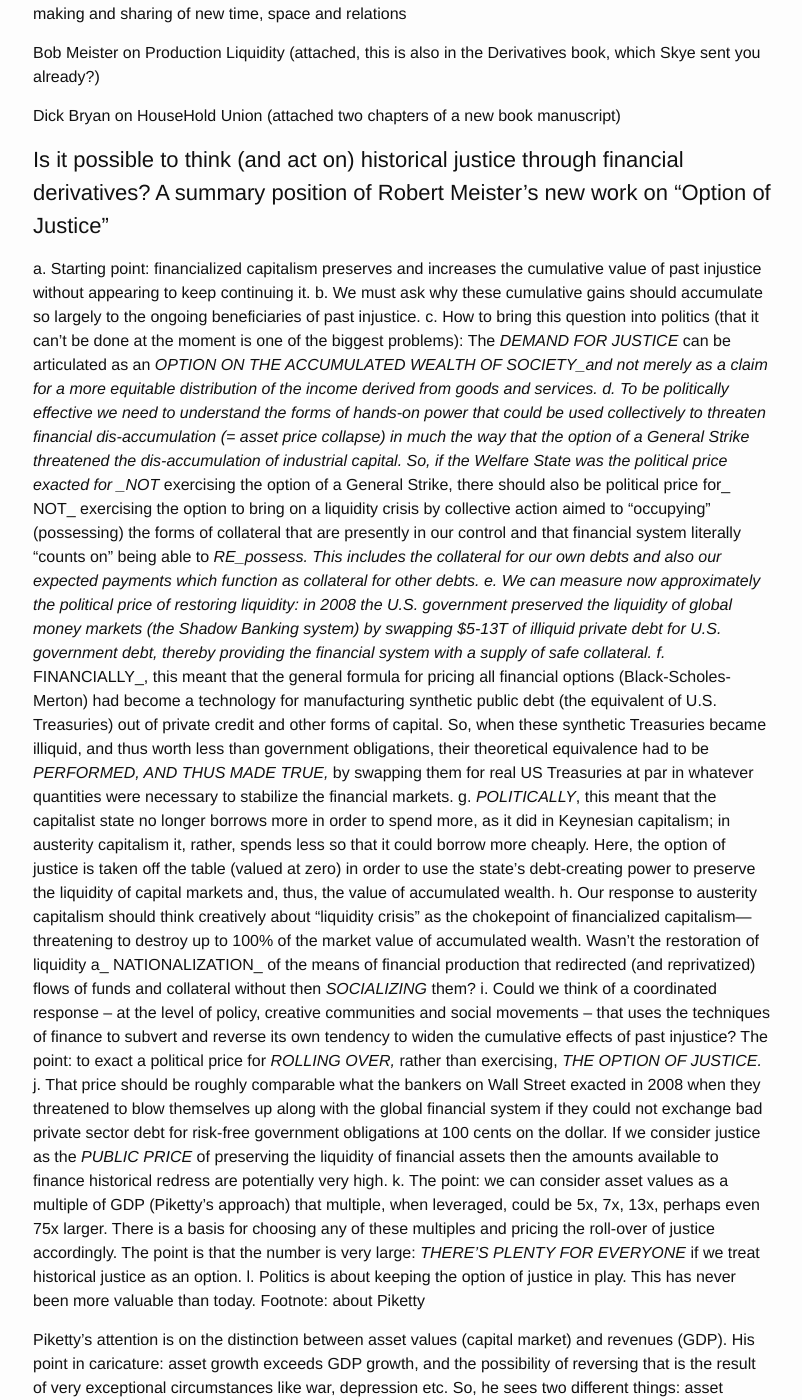
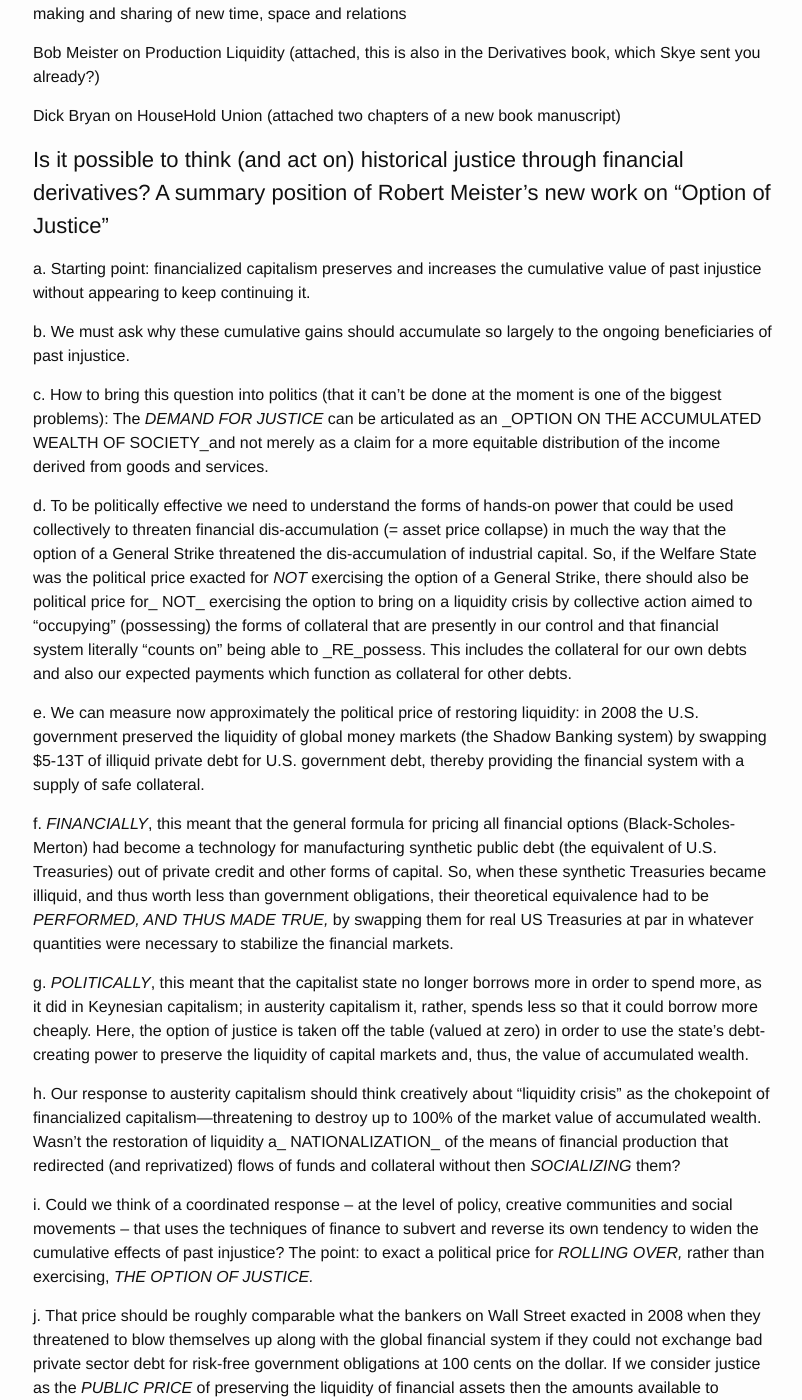
Before and after one commit to coalition-of-invisible-colleges/cic.github.io, a Jekyll site: the page built from _colleges/ECSA.md, in a window 1280 px wide and 1400 px high, scrolled down 3360 px. Shown: the whole window, without its empty margins (237-1039 px from the left). Built offline with Jekyll 4.4.1, drawn with Linux system fonts in a browser that asks for light colours; some of the changed text lies outside the part shown.

Commit message:
Update ECSA.md

```diff
--- a/_colleges/ECSA.md
+++ b/_colleges/ECSA.md
@@ -82,18 +82,30 @@ Bob Meister on Production Liquidity (attached, this is also in the Derivatives b
 Dick Bryan on HouseHold Union (attached two chapters of a new book manuscript)
 
 ### Is it possible to think (and act on) historical justice through financial derivatives? A summary position of Robert Meister’s new work on “Option of Justice”
+
 a. Starting point: financialized capitalism preserves and increases the cumulative value of past injustice without appearing to keep continuing it.
+
 b. We must ask why these cumulative gains should accumulate so largely to the ongoing beneficiaries of past injustice.
+
 c. How to bring this question into politics (that it can't be done at the moment is one of the biggest problems): The _DEMAND FOR JUSTICE_ can be articulated as an _OPTION ON THE ACCUMULATED WEALTH OF SOCIETY_and not merely as a claim for a more equitable distribution of the income derived from goods and services.
+
 d. To be politically effective we need to understand the forms of hands-on power that could be used collectively to threaten financial dis-accumulation (= asset price collapse) in much the way that the option of a General Strike threatened the dis-accumulation of industrial capital. So, if the Welfare State was the political price exacted for _NOT_ exercising the option of a General Strike, there should also be political price for_ NOT_ exercising the option to bring on a liquidity crisis by collective action aimed to “occupying” (possessing) the forms of collateral that are presently in our control and that financial system literally “counts on” being able to _RE_possess. This includes the collateral for our own debts and also our expected payments which function as collateral for other debts.
+
 e. We can measure now approximately the political price of restoring liquidity: in 2008 the U.S. government preserved the liquidity of global money markets (the Shadow Banking system) by swapping $5-13T of illiquid private debt for U.S. government debt, thereby providing the financial system with a supply of safe collateral.
-f._ FINANCIALLY_, this meant that the general formula for pricing all financial options (Black-Scholes-Merton) had become a technology for manufacturing synthetic public debt (the equivalent of U.S. Treasuries) out of private credit and other forms of capital. So, when these synthetic Treasuries became illiquid, and thus worth less than government obligations, their theoretical equivalence had to be _PERFORMED, AND THUS MADE TRUE,_ by swapping them for real US Treasuries at par in whatever quantities were necessary to stabilize the financial markets.
+
+f. _FINANCIALLY_, this meant that the general formula for pricing all financial options (Black-Scholes-Merton) had become a technology for manufacturing synthetic public debt (the equivalent of U.S. Treasuries) out of private credit and other forms of capital. So, when these synthetic Treasuries became illiquid, and thus worth less than government obligations, their theoretical equivalence had to be _PERFORMED, AND THUS MADE TRUE,_ by swapping them for real US Treasuries at par in whatever quantities were necessary to stabilize the financial markets.
+
 g. _POLITICALLY_, this meant that the capitalist state no longer borrows more in order to spend more, as it did in Keynesian capitalism; in austerity capitalism it, rather, spends less so that it could borrow more cheaply. Here, the option of justice is taken off the table (valued at zero) in order to use the state’s debt-creating power to preserve the liquidity of capital markets and, thus, the value of accumulated wealth.
+
 h. Our response to austerity capitalism should think creatively about “liquidity crisis” as the chokepoint of financialized capitalism—threatening to destroy up to 100% of the market value of accumulated wealth. Wasn’t the restoration of liquidity a_ NATIONALIZATION_ of the means of financial production that redirected (and reprivatized) flows of funds and collateral without then _SOCIALIZING_ them?
+
 i. Could we think of a coordinated response – at the level of policy, creative communities and social movements – that uses the techniques of finance to subvert and reverse its own tendency to widen the cumulative effects of past injustice? The point: to exact a political price for _ROLLING OVER,_ rather than exercising, _THE OPTION OF JUSTICE._
+
 j. That price should be roughly comparable what the bankers on Wall Street exacted in 2008 when they threatened to blow themselves up along with the global financial system if they could not exchange bad
 private sector debt for risk-free government obligations at 100 cents on the dollar. If we consider justice as the _PUBLIC PRICE_ of preserving the liquidity of financial assets then the amounts available to finance historical redress are potentially very high.
+
 k. The point:  we can consider asset values as a multiple of GDP (Piketty’s approach) that multiple, when leveraged, could be 5x, 7x, 13x, perhaps even 75x larger.  There is a basis for choosing any of these multiples and pricing the roll-over of justice accordingly. The point is that the number is very large: _THERE’S PLENTY FOR EVERYONE_ if we treat historical justice as an option.
+
 l. Politics is about keeping the option of justice in play. This has never been more valuable than today.
 Footnote: about Piketty
 
```
